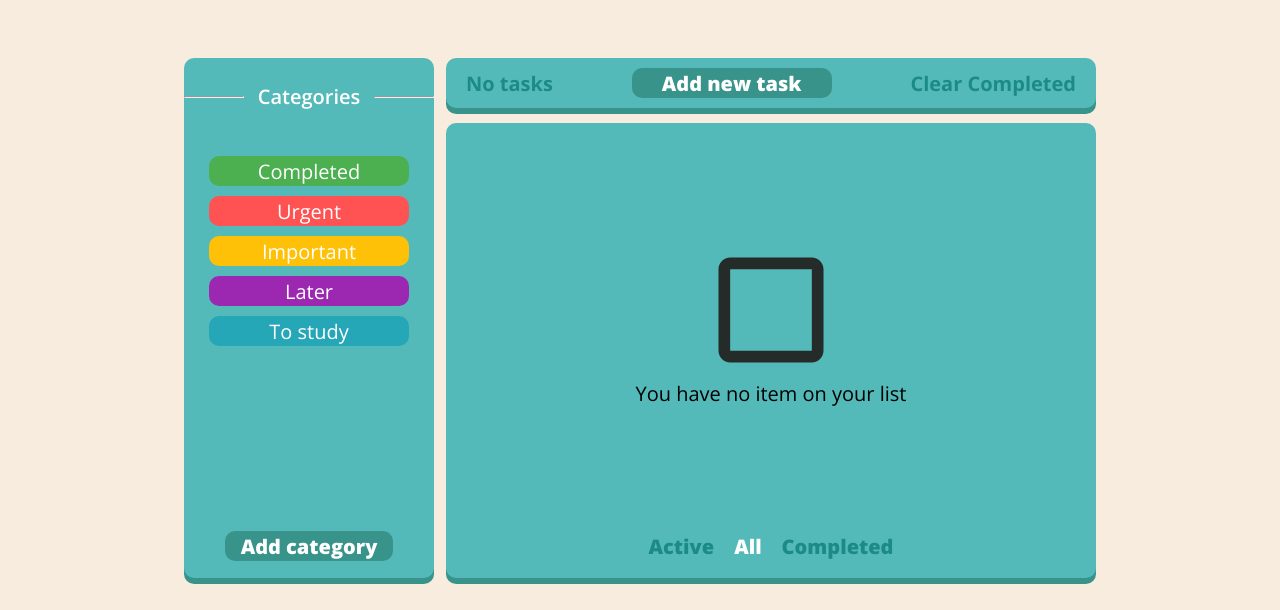
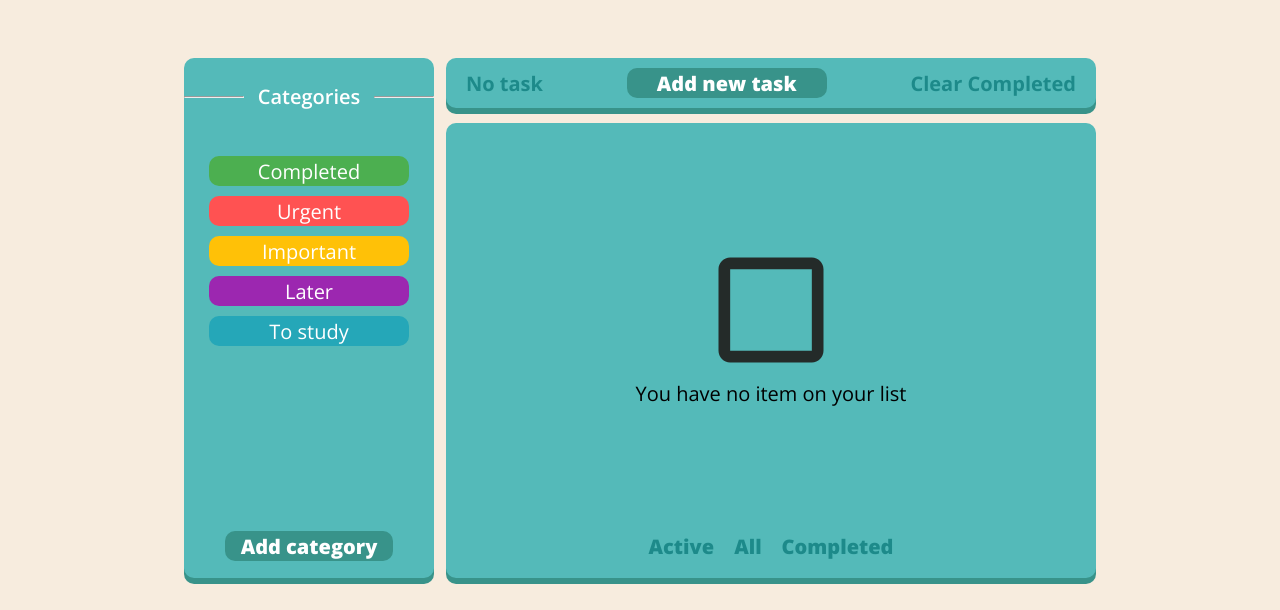
Before and after one commit to asyinka/Task-Manager-App, a React (Vite) app: page / in a window 1280 px wide. Shown: the part 194-804 px from the top of the page. Built offline with nearby package versions, Linux system fonts and the light colour scheme.

Commit message:
chore: tasks can be marked as done

```diff
--- a/src/components/list-item.jsx
+++ b/src/components/list-item.jsx
@@ -5,11 +5,12 @@ const ListItem = ({
   handleDeleteTask,
   toggleCheck,
   badge,
+  taskStatus,
 }) => {
   return (
     <div className="listItem">
       <input type="checkbox" onChange={toggleCheck} className="check-icon" />
-      <p>{taskDescription}</p>
+      <p className={taskStatus && "text-strikethrough"}>{taskDescription}</p>
       <span onClick={handleDeleteTask}>
         <MdDeleteOutline color="crimson" size={"24px"} />
       </span>
--- a/src/components/modalPanel.jsx
+++ b/src/components/modalPanel.jsx
@@ -13,6 +13,8 @@ const ModalPanel = ({
 }) => {
   //this handles the display of the modal panel
   const handleCloseModalPanel = () => {
+    // setTaskInput(taskInput);
+    //issue: set the input to empty
     if (onCloseModal) onCloseModal();
   };
   //handles the useState of my showIcon
--- a/src/components/rightPanel.jsx
+++ b/src/components/rightPanel.jsx
@@ -7,9 +7,11 @@ import { MdCheckBoxOutlineBlank } from "react-icons/md";
 import Badge from "./badge";
 import "react-toastify/dist/ReactToastify.css";
 import { toast } from "react-toastify";
-const myTaskManager = new TaskManager();
+import FooterTag from "../services/footerTag";
+const myTaskManager = new TaskManager("");
 
 const categories = ["Urgent", "Important", "Later", "To Study", "Completed"];
+const footerTags = ["Active", "All", "Completed"];
 
 let tagType = "";
 
@@ -17,8 +19,8 @@ const RightPanel = () => {
   const [isModalOpen, setIsModalOpen] = useState(false);
   const [taskInput, setTaskInput] = useState("");
   const [tasksLists, setTasksList] = useState([]);
-  const [isChecked, setIsChecked] = useState(false);
   const [category, setCategory] = useState();
+  const [footerFontColor, setFooterFontColor] = useState();
 
   const displayActiveTask = () => {
     //accept uncompleted arrays and pass it into the tasksList
@@ -34,12 +36,13 @@ const RightPanel = () => {
   };
 
   //this toggles the status of the task whether completed or not
+  //is checked is set to true pending when checkBox is resolved
   const toggleCheck = (id) => {
-    setIsChecked(!isChecked);
     //debug
     // console.log(tasksLists);
 
     myTaskManager.toggleTaskStatus(id);
+    fetchAllTasks();
   };
 
   const handleDeleteTask = (task) => {
@@ -51,8 +54,10 @@ const RightPanel = () => {
   const handleFormSubmission = (e) => {
     e.preventDefault();
     //set the input to always contain atleast a word and pick a category
-    if (taskInput.length < 2 || category == null) {
-      toast("You have to add a task and category", { position: "top-left" });
+    if (taskInput.length < 2 || category == "") {
+      toast("You have to add a valid task and category", {
+        position: "top-left",
+      });
       return;
     }
 
@@ -61,6 +66,8 @@ const RightPanel = () => {
     myTaskManager.createTask(taskInput, category);
 
     setTaskInput("");
+
+    setCategory("");
 
     fetchAllTasks();
   };
@@ -83,7 +90,9 @@ const RightPanel = () => {
     <div className="right-panel">
       <div className="right-panel-header panel--light">
         <span className="list-number header__item">
-          {tasksLists.length == 0 ? "No tasks" : tasksLists.length + " tasks"}
+          {tasksLists.length == 0
+            ? "No task"
+            : tasksLists.length + (tasksLists.length <= 1 ? " task" : " tasks")}
         </span>
         <Button
           handleClickEvent={() => setIsModalOpen(true)}
@@ -105,17 +114,17 @@ const RightPanel = () => {
               {tasksLists.map((task, index) => (
                 <ListItem
                   badge={<Badge category={task.category} tagType={tagType} />}
+                  taskStatus={task.isCompleted}
                   taskDescription={task.description}
                   key={index}
                   handleDeleteTask={() => handleDeleteTask(task)}
                   toggleCheck={() => toggleCheck(task.id)}
-                  isChecked={isChecked}
                 />
               ))}
             </div>
           </div>
         )}
-        <div className="footer">
+        {/* <div className="footer">
           <span onClick={displayActiveTask} className="footer-tag">
             Active
           </span>
@@ -125,6 +134,27 @@ const RightPanel = () => {
           <span onClick={displayCompletedTasks} className="footer-tag">
             Completed
           </span>
+        </div> */}
+        <div className="footer">
+          {footerTags.map((tag) => (
+            <span key={tag} onClick={() => setFooterFontColor(true)}>
+              <FooterTag
+                displayActiveTask={displayActiveTask}
+                displayCompletedTasks={displayCompletedTasks}
+                fetchAllTasks={fetchAllTasks}
+                footerFontColor={footerFontColor}
+              >
+                {tag}
+              </FooterTag>
+            </span>
+          ))}
+
+          {/* <FooterTag onTagClick={fetchAllTasks} footerTag={footerTag}>
+            All
+          </FooterTag>
+          <FooterTag onTagClick={displayCompletedTasks} footerTag={footerTag}>
+            Completed
+          </FooterTag> */}
         </div>
       </div>
       <ModalPanel
--- a/src/index.css
+++ b/src/index.css
@@ -232,6 +232,10 @@
   overflow: auto;
   height: 400px;
 }
+.text-strikethrough {
+  text-decoration: line-through;
+  opacity: 0.6;
+}
 @media screen and (max-width: 428px) {
   .right-panel-lists {
     width: 300px;
--- a/src/services/TaskManager.js
+++ b/src/services/TaskManager.js
@@ -48,4 +48,9 @@ export default class TaskManager {
 
     return unCompletedTask;
   }
+  clearCompletedTasks() {
+    const completedTasks = this.tasksList.filter(
+      (task) => task.isCompleted == true
+    );
+  }
 }
--- /dev/null
+++ b/src/services/footerTag.jsx
@@ -0,0 +1,33 @@
+const FooterTag = ({
+  displayActiveTask,
+  displayCompletedTasks,
+  fetchAllTasks,
+  children,
+  footerFontColor = false,
+}) => {
+  let onTagClick = "";
+
+  switch (children) {
+    case "All":
+      onTagClick = fetchAllTasks;
+      break;
+    case "Completed":
+      onTagClick = displayCompletedTasks;
+      break;
+    case "Active":
+      onTagClick = displayActiveTask;
+      break;
+    default:
+      break;
+  }
+  return (
+    <span
+      onClick={onTagClick}
+      className={`footer-tag ${footerFontColor && "light-footer-tag"}`}
+    >
+      {children}
+    </span>
+  );
+};
+
+export default FooterTag;
```
Also changed, not shown: 1 other file (tests, documents, lock files or other folders).
